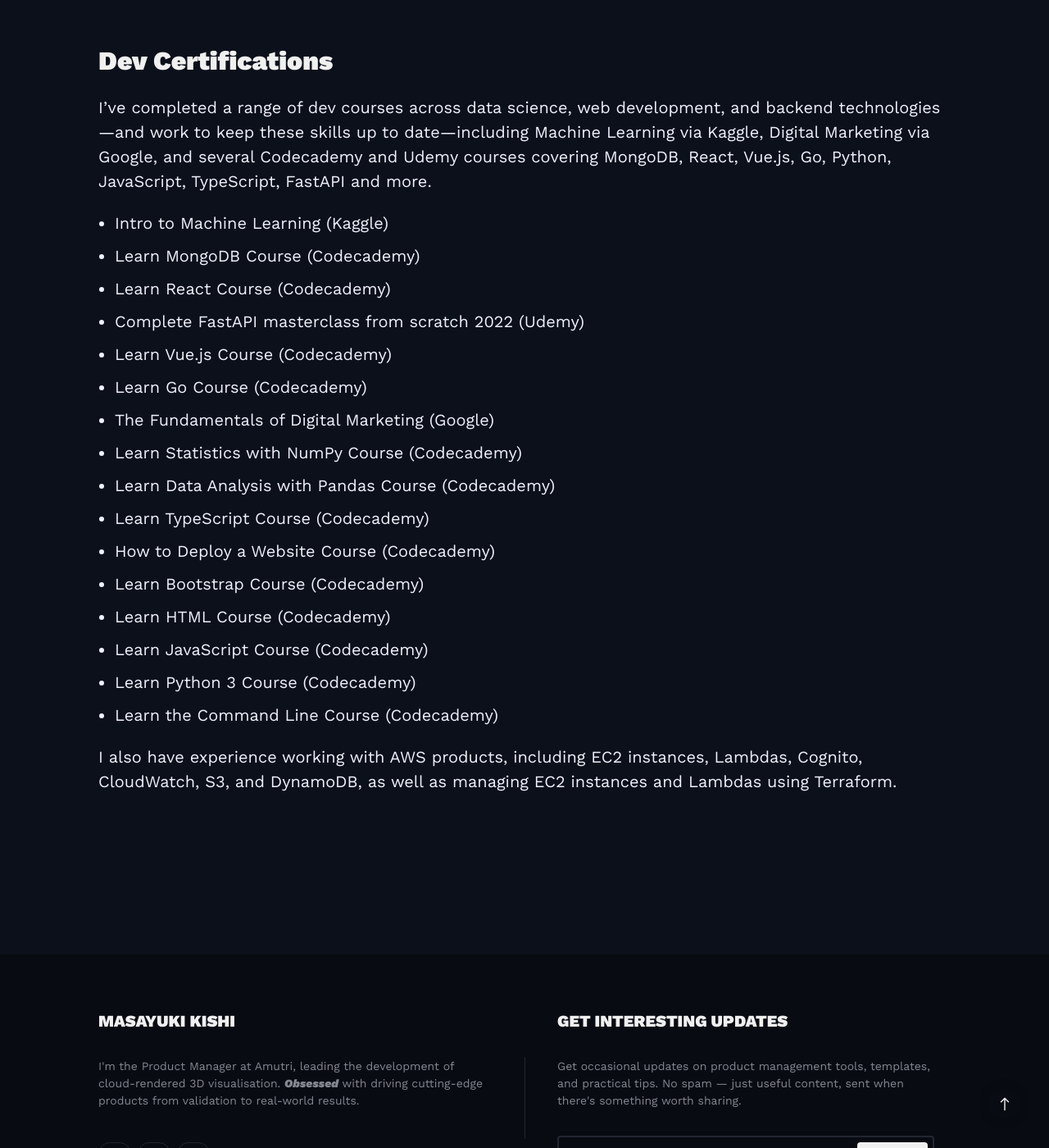
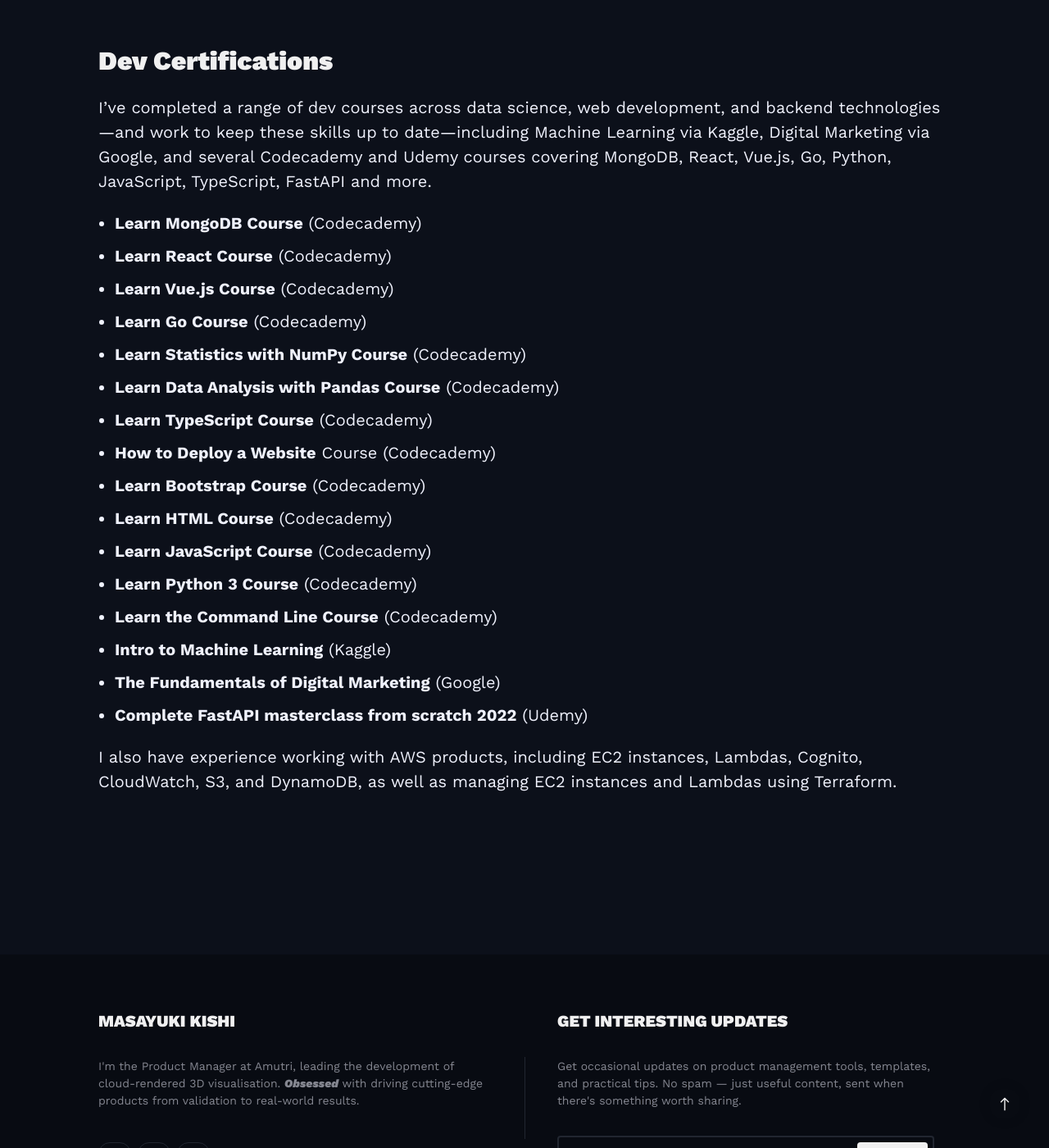
Before and after one commit to mkishi1221/mkishi1221.github.io, a Jekyll site: the page built from index.html, in a window 1280 px wide and 1400 px high, scrolled down 8943 px. Shown: the whole window at 82% size. Built offline with Jekyll 4.4.1, drawn with Linux system fonts in a browser that asks for light colours; nearby versions of some CDN libraries.

```diff
--- a/_includes/cv.md
+++ b/_includes/cv.md
@@ -142,21 +142,21 @@ Founded a Dubai-based interior design and construction firm during a two-year ac
 
 I've completed a range of dev courses across data science, web development, and backend technologies—and work to keep these skills up to date—including Machine Learning via Kaggle, Digital Marketing via Google, and several Codecademy and Udemy courses covering MongoDB, React, Vue.js, Go, Python, JavaScript, TypeScript, FastAPI and more.
 
-- Intro to Machine Learning (Kaggle)
-- Learn MongoDB Course (Codecademy)
-- Learn React Course (Codecademy)
-- Complete FastAPI masterclass from scratch 2022 (Udemy)
-- Learn Vue.js Course (Codecademy)
-- Learn Go Course (Codecademy)
-- The Fundamentals of Digital Marketing (Google)
-- Learn Statistics with NumPy Course (Codecademy)
-- Learn Data Analysis with Pandas Course (Codecademy)
-- Learn TypeScript Course (Codecademy)
-- How to Deploy a Website Course (Codecademy)
-- Learn Bootstrap Course (Codecademy)
-- Learn HTML Course (Codecademy)
-- Learn JavaScript Course (Codecademy)
-- Learn Python 3 Course (Codecademy)
-- Learn the Command Line Course (Codecademy)
+- **Learn MongoDB Course** (Codecademy)
+- **Learn React Course** (Codecademy)
+- **Learn Vue.js Course** (Codecademy)
+- **Learn Go Course** (Codecademy)
+- **Learn Statistics with NumPy Course** (Codecademy)
+- **Learn Data Analysis with Pandas Course** (Codecademy)
+- **Learn TypeScript Course** (Codecademy)
+- **How to Deploy a Website** Course (Codecademy)
+- **Learn Bootstrap Course** (Codecademy)
+- **Learn HTML Course** (Codecademy)
+- **Learn JavaScript Course** (Codecademy)
+- **Learn Python 3 Course** (Codecademy)
+- **Learn the Command Line Course** (Codecademy)
+- **Intro to Machine Learning** (Kaggle)
+- **The Fundamentals of Digital Marketing** (Google)
+- **Complete FastAPI masterclass from scratch 2022** (Udemy)
 
 I also have experience working with AWS products, including EC2 instances, Lambdas, Cognito, CloudWatch, S3, and DynamoDB, as well as managing EC2 instances and Lambdas using Terraform.
```
Also changed, not shown: 1 other file.
